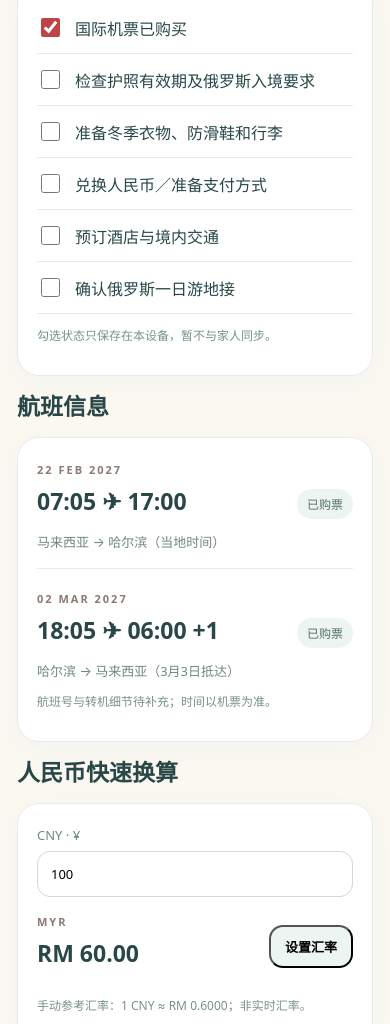
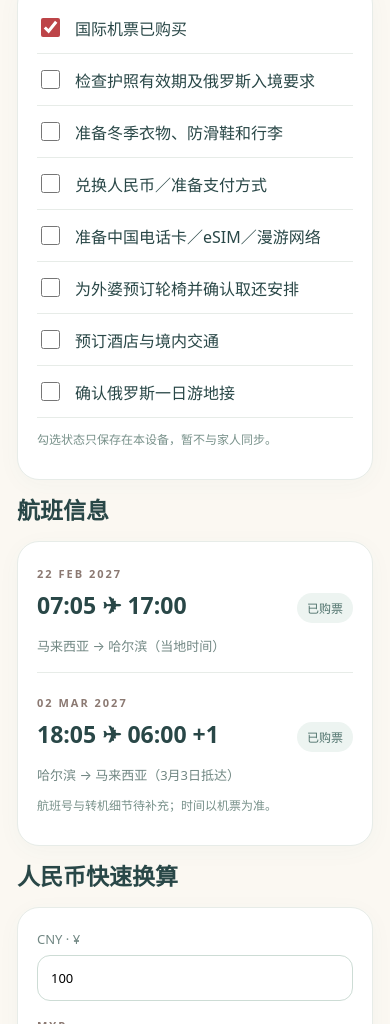
Before and after one commit to Wan-NotOne/Northeast-China-Travel-Planner, a plain HTML site: page index.html in a window 390 px wide. Shown: the part 1128-2152 px from the top of the page. Drawn offline with Linux system fonts and the light colour scheme.

Commit message:
Add China mobile connectivity and Grandma wheelchair reservation to trip checklist

```diff
--- a/index.html
+++ b/index.html
@@ -20,8 +20,8 @@ let saved={};try{saved=JSON.parse(localStorage.getItem(key)||'{}')}catch(e){}
 let lang=localStorage.getItem('ne-trip-language')==='en'?'en':'zh';let rate=Number(saved.rate)||.60;let expenses=Array.isArray(saved.expenses)?saved.expenses:[];let checklist=Array.isArray(saved.checklist)?saved.checklist:null;
 const escapeHtml=s=>String(s??'').replace(/[&<>"']/g,c=>({'&':'&amp;','<':'&lt;','>':'&gt;','"':'&quot;','\'':'&#39;'}[c]));
 const T=(zh,en)=>lang==='en'?en:zh;
-const checkItems=[['国际机票已购买','International flights booked'],['检查护照有效期及俄罗斯入境要求','Check passports and Russian entry requirements'],['准备冬季衣物、防滑鞋和行李','Pack winter clothes, non-slip shoes and luggage'],['兑换人民币／准备支付方式','Exchange RMB / prepare payment methods'],['预订酒店与境内交通','Book hotels and domestic transport'],['确认俄罗斯一日游地接','Confirm Russia day-trip operator']];
-if(!checklist||checklist.length!==checkItems.length)checklist=[true,false,false,false,false,false];
+const checkItems=[['国际机票已购买','International flights booked'],['检查护照有效期及俄罗斯入境要求','Check passports and Russian entry requirements'],['准备冬季衣物、防滑鞋和行李','Pack winter clothes, non-slip shoes and luggage'],['兑换人民币／准备支付方式','Exchange RMB / prepare payment methods'],['准备中国电话卡／eSIM／漫游网络','Arrange China SIM / eSIM / roaming data'],['为外婆预订轮椅并确认取还安排','Reserve a wheelchair for Grandma and confirm pickup / return'],['预订酒店与境内交通','Book hotels and domestic transport'],['确认俄罗斯一日游地接','Confirm Russia day-trip operator']];
+if(!checklist)checklist=[true,...Array(checkItems.length-1).fill(false)];else if(checklist.length===6)checklist=[...checklist.slice(0,4),false,false,...checklist.slice(4)];else if(checklist.length!==checkItems.length)checklist=[true,...Array(checkItems.length-1).fill(false)];
 const days=[['哈尔滨','Harbin','抵达哈尔滨 · 17:00落地','Arrive in Harbin · 17:00'],['哈尔滨','Harbin','圣索菲亚 · 中华巴洛克 · 中央大街','Saint Sophia · Chinese Baroque · Central Street'],['哈尔滨 → 伊春','Harbin → Yichun','冰雪大世界／极地公园 · 转场待确认','Ice and Snow World / Polarland · transfer TBD'],['伊春','Yichun','金山鹿苑 · 交通待确认','Jinshan Deer Park · transport TBD'],['伊春','Yichun','五营森林公园 · 汤旺河 · 视开放情况','Wuying Forest · Tangwanghe · subject to opening'],['伊春 → 黑河','Yichun → Heihe','跨城交通 · 黑龙江江畔','Transfer · Heilongjiang Riverside'],['黑河／俄罗斯','Heihe / Russia','布拉戈维申斯克一日游（待确认）','Blagoveshchensk day trip (TBD)'],['黑河 → 哈尔滨','Heihe → Harbin','返回哈尔滨 · 预留航班缓冲','Return to Harbin · flight buffer'],['哈尔滨','Harbin','18:05返程航班','Return flight at 18:05']];
 const attractions=[['哈尔滨','Harbin','圣索菲亚教堂','Saint Sophia Cathedral','https://www.meijiholidays.com/uploadfile/ueditor/image/202605/177829322833ceed.png'],['哈尔滨','Harbin','中华巴洛克历史文化街区','Chinese Baroque District',null],['哈尔滨','Harbin','中央大街','Central Street',null],['哈尔滨','Harbin','冰雪大世界／极地公园','Ice and Snow World / Polarland',null],['伊春','Yichun','金山鹿苑','Jinshan Deer Park','https://images.unsplash.com/photo-1484406566174-9da000fda645?w=800&q=80'],['伊春','Yichun','五营国家森林公园','Wuying National Forest Park','https://images.unsplash.com/photo-1517299321609-52687d1bc55a?w=800&q=80'],['伊春','Yichun','汤旺河林海奇石','Tangwanghe Stone Forest','https://images.unsplash.com/photo-1455156218388-5e61b526818b?w=800&q=80'],['黑河','Heihe','黑龙江江畔／黑龙江公园','Heilongjiang Riverside',null],['俄罗斯','Russia','布拉戈维申斯克一日游','Blagoveshchensk Day Trip',null]];
 const hotels=[['哈尔滨','Harbin','秋果酒店（中央大街地铁站火车站店）','Qiuguo Hotel (Central Street / Railway Station)','2316786','4.8'],['伊春','Yichun','全季酒店（伊春水上公园店）','JI Hotel (Yichun Water Park)','129366443','4.7'],['汤旺','Tangwang','汤旺鸿锦·全感智能｜Moment·Vibe·Design 智能宾馆（银街店）','Tangwang Hongjin Smart Hotel (Yinjie)','134822802','4.8']];
```
